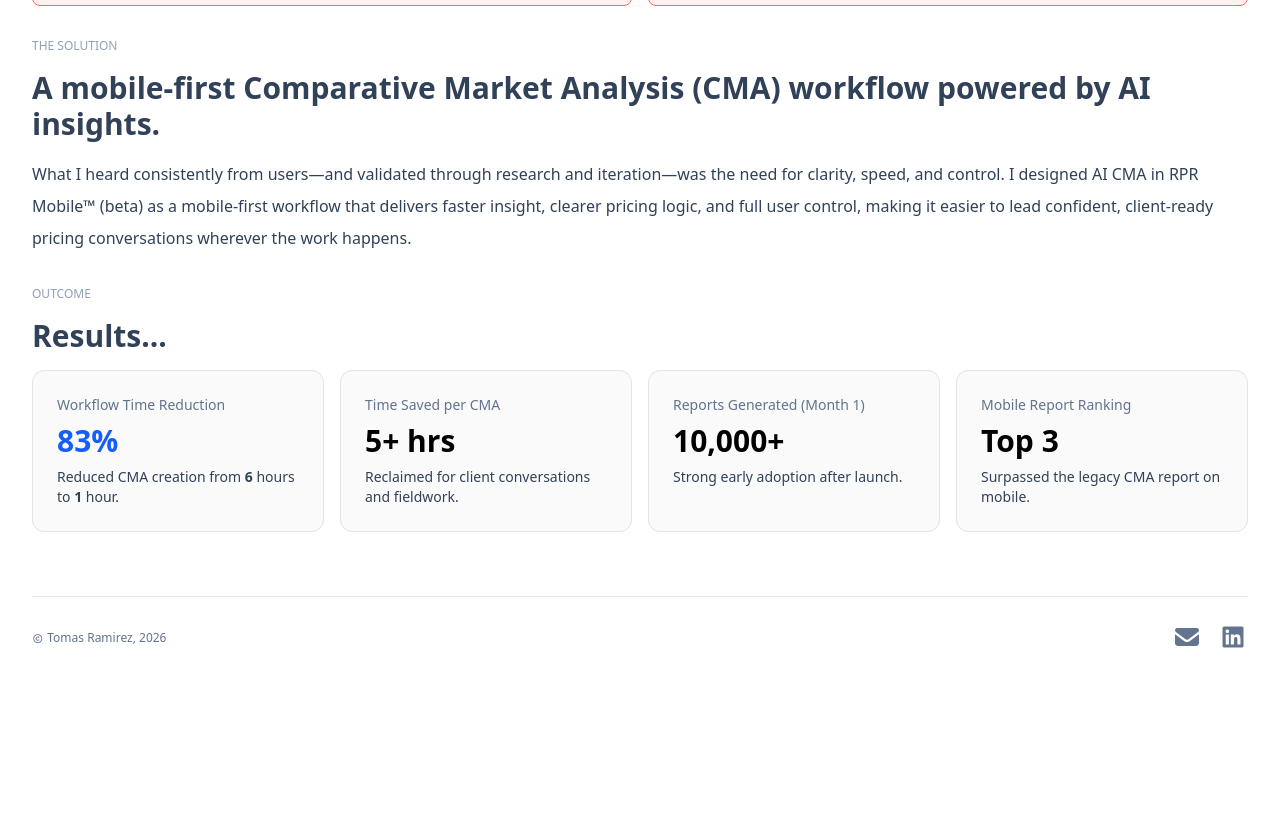
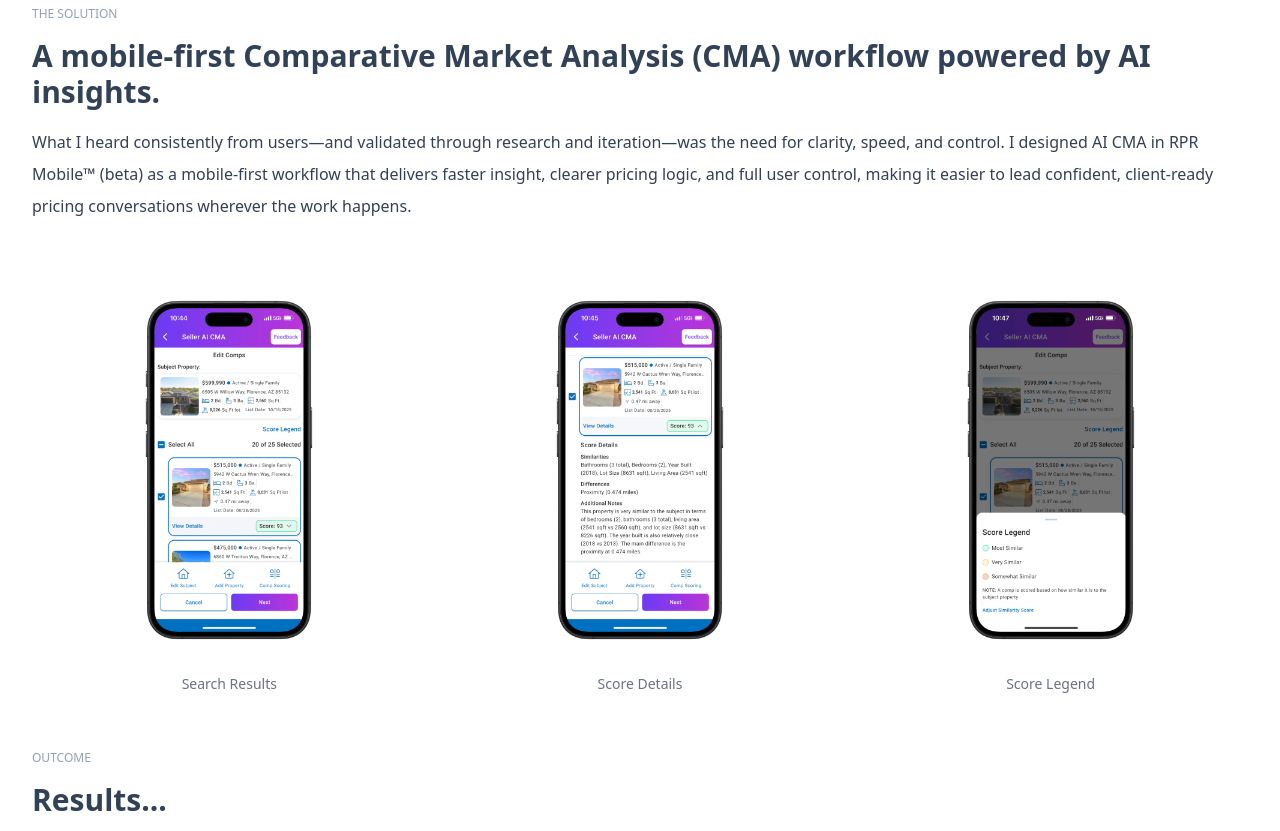
Before and after one commit to tramirez30/sitePortfolio, a website: page aicma.html in a window 1280 px wide. Shown: the part 3028-3859 px from the top of the page. Before the commit the page ends 3707 px from the top, so only its background shows below. Drawn offline with nearby package versions, Linux system fonts and the light colour scheme.

Commit message:
Fix: Added new section of images

```diff
--- a/aicma.html
+++ b/aicma.html
@@ -225,7 +225,7 @@
           </p>
         </div>
         <!-- Images -->
-        <div class="mx-auto mb-24 mt-8 grid grid-cols-1 gap-4 md:grid-cols-3">
+        <div class="mx-auto mb-16 mt-8 grid grid-cols-1 gap-4 md:grid-cols-3">
           <figure class="relative flex aspect-[4/3] flex-col items-center">
             <img
               src="ai_cma_images/SearchResults.png"
@@ -337,6 +337,48 @@
             conversations wherever the work happens.
           </p>
         </div>
+        <!-- Images -->
+        <div class="mx-auto mb-16 mt-8 grid grid-cols-1 gap-4 md:grid-cols-3">
+          <figure class="relative flex aspect-[4/3] flex-col items-center">
+            <img
+              src="ai_cma_images/SearchResults.png"
+              alt="Search Results"
+              class="max-w-xl object-cover"
+            />
+
+            <figcaption
+              class="-md:bottom-1 absolute -bottom-2 text-center text-sm text-gray-500"
+            >
+              Search Results
+            </figcaption>
+          </figure>
+
+          <figure class="relative flex flex-col items-center">
+            <img
+              src="ai_cma_images/SearchResultsDetails.png"
+              alt="Score Details"
+              class="max-w-xl object-cover"
+            />
+            <figcaption
+              class="-md:bottom-1 absolute -bottom-2 text-center text-sm text-gray-500"
+            >
+              Score Details
+            </figcaption>
+          </figure>
+
+          <figure class="relative flex aspect-[4/3] flex-col items-center">
+            <img
+              src="ai_cma_images/ScoreLegend.png"
+              alt="Score Legend"
+              class="max-w-xl object-cover"
+            />
+            <figcaption
+              class="-md:bottom-1 absolute -bottom-2 text-center text-sm text-gray-500"
+            >
+              Score Legend
+            </figcaption>
+          </figure>
+        </div>
       </section>
 
       <!-- Results -->
```
